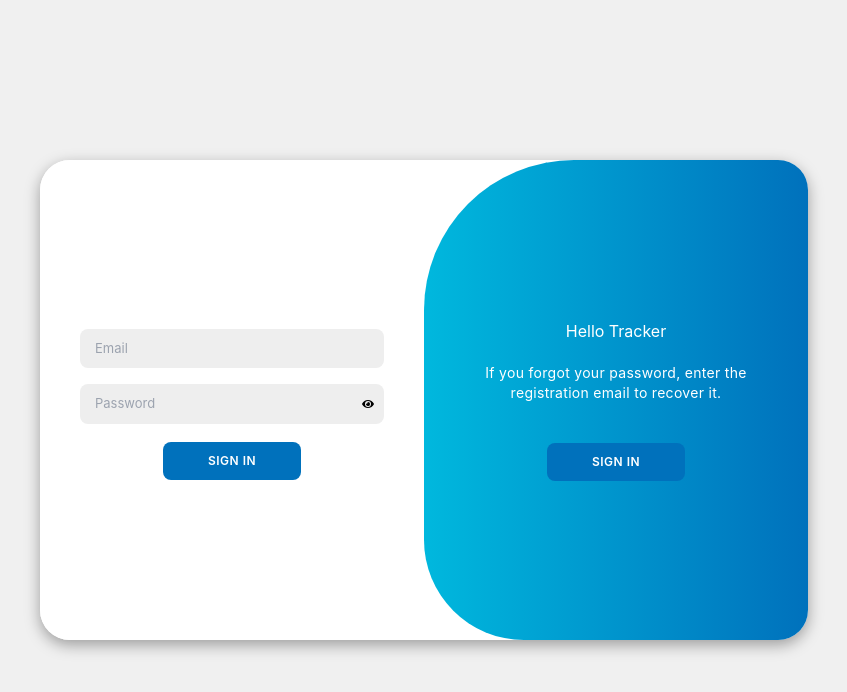
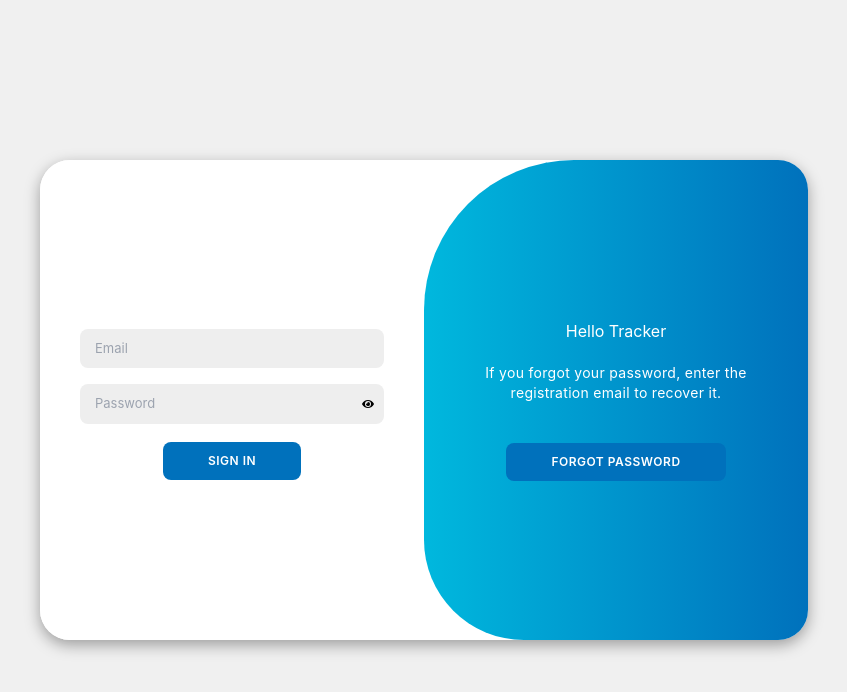
Before and after one commit to TrackioFront/trackio-front, a React (Create React App) app: page /login in a window 1280 px wide. Shown: the top 692 px of the page, without its empty margins (216-1063 px from the left). Built offline with nearby package versions, Linux system fonts and the light colour scheme.

Commit message:
feat passrecovery

```diff
--- a/src/App.tsx
+++ b/src/App.tsx
@@ -3,7 +3,6 @@ import './App.css';
 import Alert from './components/Alerts/Alert';
 import { BrowserRouter as Router, Route, Routes } from 'react-router-dom';
 import {LoginFunctions} from './modules/Login/infrastructure/components/LoginFunctions';
-import { PassRecoveryFunctions } from './modules/PassRecovery/infrastructure/components/PassRecoveryFunctions';
 import { ResetPassWord } from './modules/PassRecovery/infrastructure/components/ResetPassword';
 import './i18n';
 
@@ -14,7 +13,6 @@ function App() {
       <Alert />
         <Routes>
         <Route path="/login" element={<LoginFunctions />} />
-        <Route path="/resetPassword" element={<PassRecoveryFunctions />} />
         <Route path="/auth/reset-password" element={<ResetPassWord />} />
         </Routes>
     </Router>
--- a/src/modules/Login/infrastructure/components/LoginScreen.tsx
+++ b/src/modules/Login/infrastructure/components/LoginScreen.tsx
@@ -7,8 +7,6 @@ import { PassRecovery } from "./PassRecovery/PassRecovery";
 const LoginScreen: React.FC = () => {
   const [isActive, setIsActive] = useState(false);
 
-
-
   const handleRegisterClick = () => {
     setIsActive(true);
   };
@@ -17,12 +15,8 @@ const LoginScreen: React.FC = () => {
     setIsActive(false);
   };
 
-
-
-
-
   useEffect(() => {
-    const registerBtn = document.getElementById("register");
+    const registerBtn = document.getElementById("forgotPassword");
     const loginBtn = document.getElementById("login");
 
     registerBtn?.addEventListener("click", handleRegisterClick);
@@ -36,10 +30,10 @@ const LoginScreen: React.FC = () => {
 
   return (
     <div className={`container ${isActive ? "active" : ""}`} id="container">
-      <PassRecovery/>
-      <SignIn />
+      {isActive ? <PassRecovery /> : <SignIn handleRegisterClick={handleRegisterClick} />}
     </div>
   );
 };
 
+
 export { LoginScreen };
--- a/src/modules/Login/infrastructure/components/SignIn/SignIn.tsx
+++ b/src/modules/Login/infrastructure/components/SignIn/SignIn.tsx
@@ -9,9 +9,12 @@ import LoginUseCases from "../../../application/LoginUseCases";
 import showAlert from "../../../../../utils/alertService";
 import { useTranslation } from "react-i18next";
 
+interface SignInProps {
+  handleRegisterClick: () => void;
+}
 const loginController = new LoginController();
 
-const SignIn: React.FC = () => {
+const SignIn: React.FC<SignInProps> = (handleRegisterClick) => {
   const dispatch = useDispatch();
   const navigate = useNavigate();
   const [formValues, setFormValues] = useState({ email: "", password: "" });
@@ -69,8 +72,6 @@ const SignIn: React.FC = () => {
     }
   };
 
-
-
   return (
     <>
       <div className="form-container sign-in">
@@ -105,8 +106,8 @@ const SignIn: React.FC = () => {
             <p>{t("textRecoveryPassword")}</p>
             <Button
               id="forgotPassword"
-              text={t("signIn")}
-              onClick={() => navigate("/login", { replace: true })}
+              text={t("forgotPassword")}
+              onClick={handleRegisterClick}
             />
           </div>
         </div>
```
